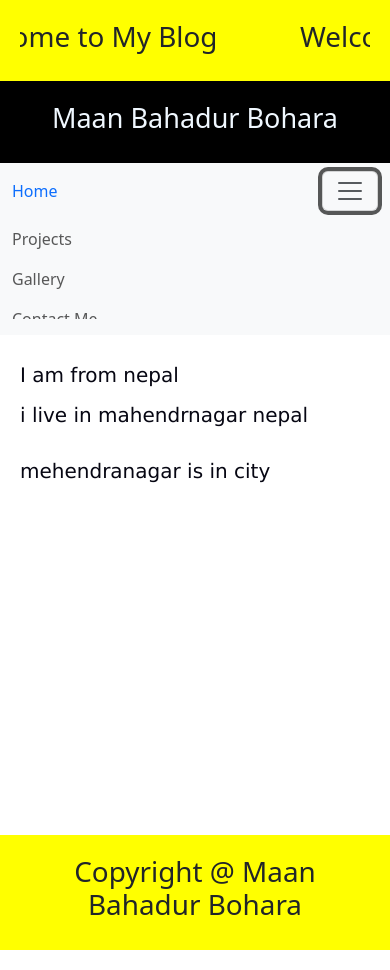
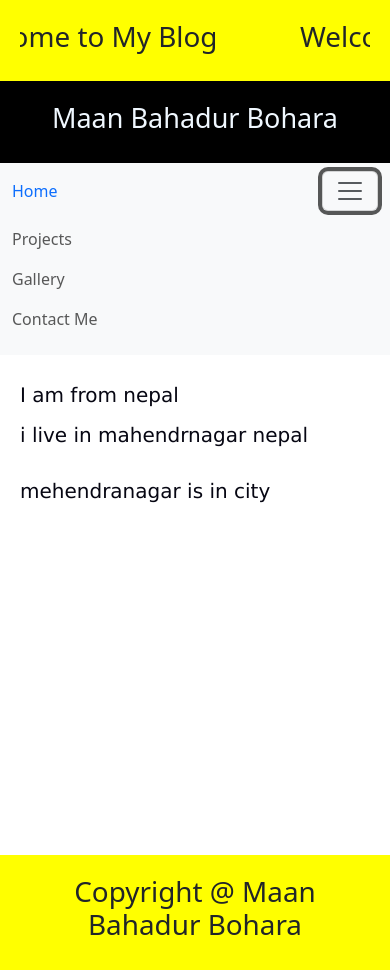
Before and after one commit to kraftifyweb/maanbahadur, a React (Create React App) app: page / in a window 390 px wide. Both pictures are taken after a click on the button 350 px from the left and 190 px from the top of the page. Built offline with nearby package versions, Linux system fonts and the light colour scheme.

Commit message:
added responsive

```diff
--- a/src/Comp/Nav/Nav.jsx
+++ b/src/Comp/Nav/Nav.jsx
@@ -15,7 +15,7 @@ function Navi() {
         <Navbar.Collapse id="navbarScroll">
           <Nav
             className="me-auto my-2 my-lg-0"
-            style={{ maxHeight: '100px' }}
+            style={{ maxHeight: 'auto' }}
             navbarScroll
           >
             <Link to="/projects" className='nav-link'>Projects</Link>
```
